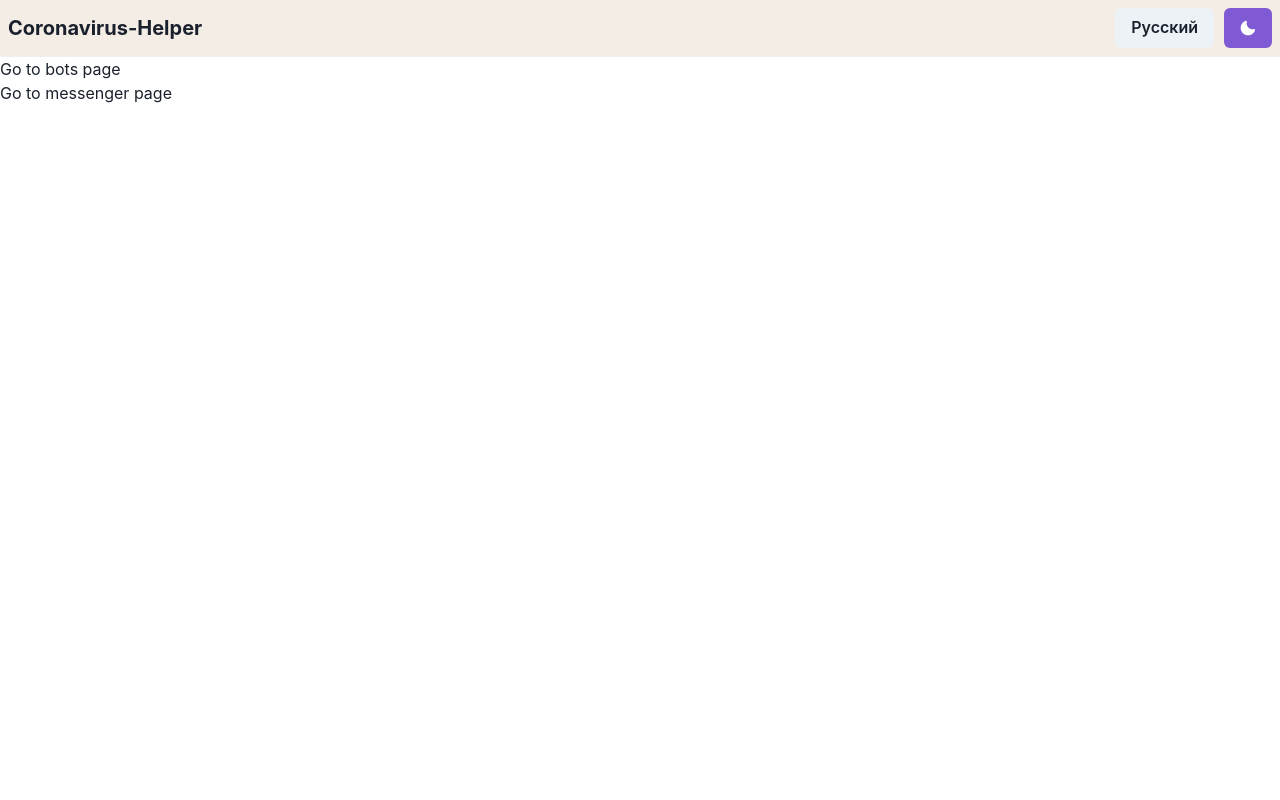
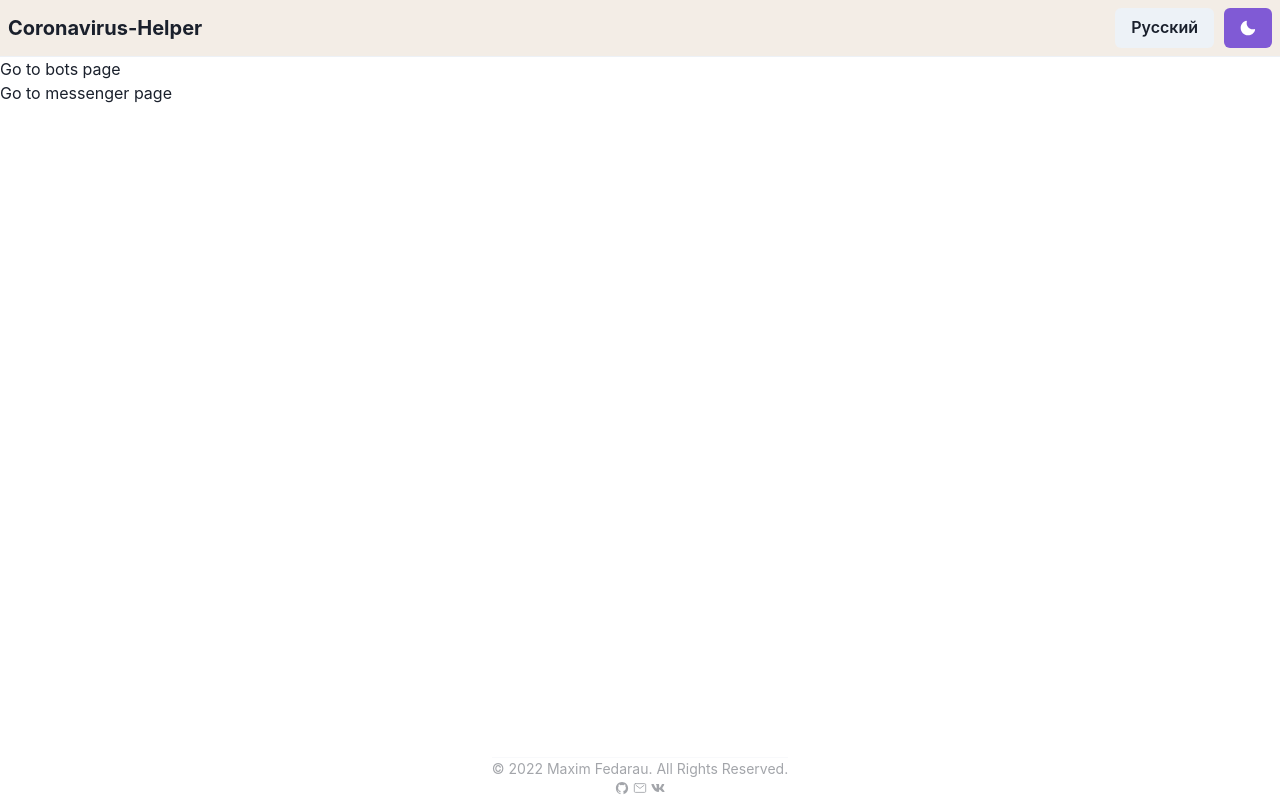
Before and after one commit to MaximFedarau/Coronavirus-Helper-Web, a Next.js app: page / in a window 1280 px wide. Built offline with nearby package versions, Linux system fonts and the light colour scheme.

Commit message:
Add footer everywhere

```diff
--- a/components/Bots.jsx
+++ b/components/Bots.jsx
@@ -6,6 +6,7 @@ import {Provider} from "react-redux"
 import {connect} from "react-redux"
 
 import NavBar from "../devComponents/navbar"
+import Footer from "../devComponents/footer"
 
 function changeReduxLanguage() {
     return {
@@ -61,6 +62,7 @@ function BotsComponent() {
             <Link href="./bots/discord-bot">
                 {(store.getState().RuEnLanguageReducer.language === "ru") ? <a>Перейти к дискорд боту</a> : <a>Go to discord bot</a>}
             </Link><br/>
+            <Footer/>
         </div>
     )
 }
--- a/components/Messenger.jsx
+++ b/components/Messenger.jsx
@@ -6,6 +6,7 @@ import {connect} from "react-redux"
 
 import { Button, Link } from '@chakra-ui/react'
 import NavBar from "../devComponents/navbar";
+import Footer from "../devComponents/footer";
 
 function changeReduxLanguage() {
     return {
@@ -56,6 +57,7 @@ function MessengerComponent() {
         <div>
           <NavBar link="../"/>
             {(store.getState().RuEnLanguageReducer.language === "ru") ? <h1>Про messenger</h1> : <h1>About messenger</h1> }
+          <Footer/>
         </div>
     )
 }
--- a/components/bot-types/Discord-Bot.jsx
+++ b/components/bot-types/Discord-Bot.jsx
@@ -7,6 +7,7 @@ import {connect} from "react-redux"
 import { Button, Link } from '@chakra-ui/react'
 import ThemeToggleButton from "../../devComponents/theme-toggle-button";
 import NavBar from "../../devComponents/navbar";
+import Footer from "../../devComponents/footer";
 
 function changeReduxLanguage() {
     return {
@@ -57,6 +58,7 @@ function DiscordBotComponent() {
         <div>
           <NavBar link="./"/>
             {(store.getState().RuEnLanguageReducer.language === "ru") ? <h1>Дискорд бот</h1> : <h1>Discord Bot</h1>}
+          <Footer/>
         </div>
     )
 }
--- a/components/bot-types/Telegram-Bot.jsx
+++ b/components/bot-types/Telegram-Bot.jsx
@@ -7,6 +7,7 @@ import {connect} from "react-redux"
 import { Button, Link } from '@chakra-ui/react'
 import ThemeToggleButton from "../../devComponents/theme-toggle-button";
 import NavBar from "../../devComponents/navbar";
+import Footer from "../../devComponents/footer";
 
 function changeReduxLanguage() {
     return {
@@ -57,6 +58,7 @@ function TelegramBotComponent() {
         <div>
           <NavBar link="./"/>
             {(store.getState().RuEnLanguageReducer.language === "ru") ? <h1>Телеграм Бот</h1> : <h1>Telegram Bot</h1>}
+          <Footer/>
         </div>
     )
 }
--- /dev/null
+++ b/devComponents/footer.jsx
@@ -0,0 +1,22 @@
+import { Box, Center, Spacer, Divider, Icon } from "@chakra-ui/react";
+import Link from "next/link";
+
+import {IoLogoGithub} from "react-icons/io5"
+import { IoMailOutline } from "react-icons/io5";
+import { IoLogoVk } from "react-icons/io5";
+
+export default function Footer() {
+    return (
+        <Center>
+            <Box align="center" opacity={0.4} fontSize="sm" position={"fixed"} bottom="0" textAlign={"center"}>
+            <Divider/>
+                &copy; {new Date().getFullYear()} Maxim Fedarau. All Rights Reserved.<br/>
+                <a href="https://github.com/MaximFedarau" target="_blank">
+                <Icon as={IoLogoGithub}/>
+                </a>&nbsp;
+                <a href="mailto:fedaraumaxim@gmail.com"><Icon as={IoMailOutline}/></a>&nbsp;
+                <a href="https://vk.com/id662926312" target="_blank"><Icon as={IoLogoVk}/></a>
+            </Box>
+        </Center>
+    )
+}
--- a/package.json
+++ b/package.json
@@ -16,6 +16,7 @@
     "next": "12.0.10",
     "react": "17.0.2",
     "react-dom": "17.0.2",
+    "react-icons": "^4.3.1",
     "react-redux": "^7.2.6",
     "redux": "^4.1.2"
   },
--- a/pages/index.js
+++ b/pages/index.js
@@ -9,6 +9,7 @@ import { Provider } from 'react-redux'
 import { connect } from "react-redux"
 
 import NavBar from '../devComponents/navbar'
+import Footer from '../devComponents/footer'
 
 function changeReduxLanguage() {
   return {
@@ -92,6 +93,7 @@ function Home() {
       {((store.getState().RuEnLanguageReducer.language === "ru") ? <a>Перейти к странице с messenger</a> : <a>Go to messenger page</a>)}
       </Link>
       <br/>
+      <Footer/>
     </div>
   )
 }
```
Also changed, not shown: 1 other file (tests, documents, lock files or other folders).
